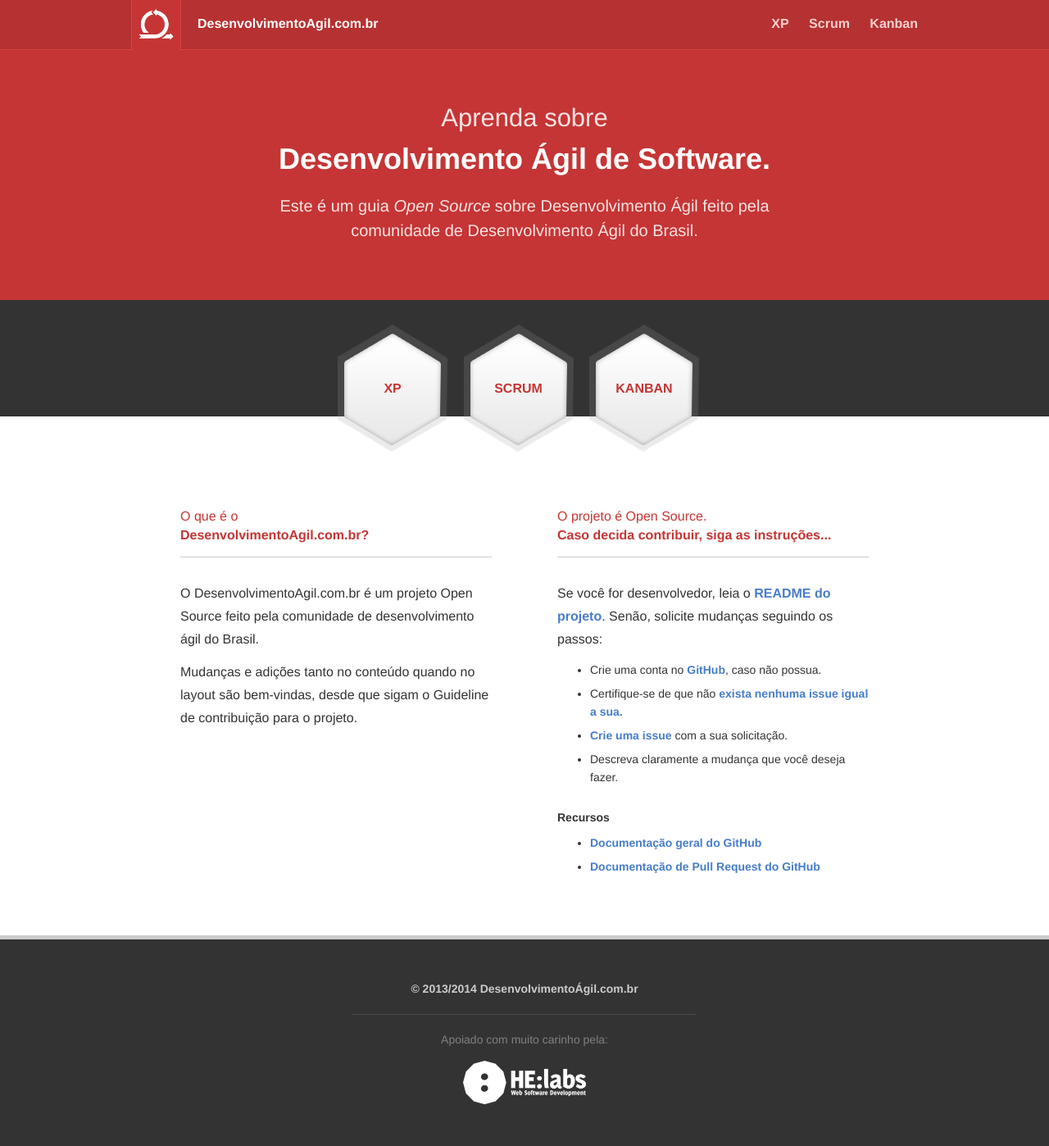
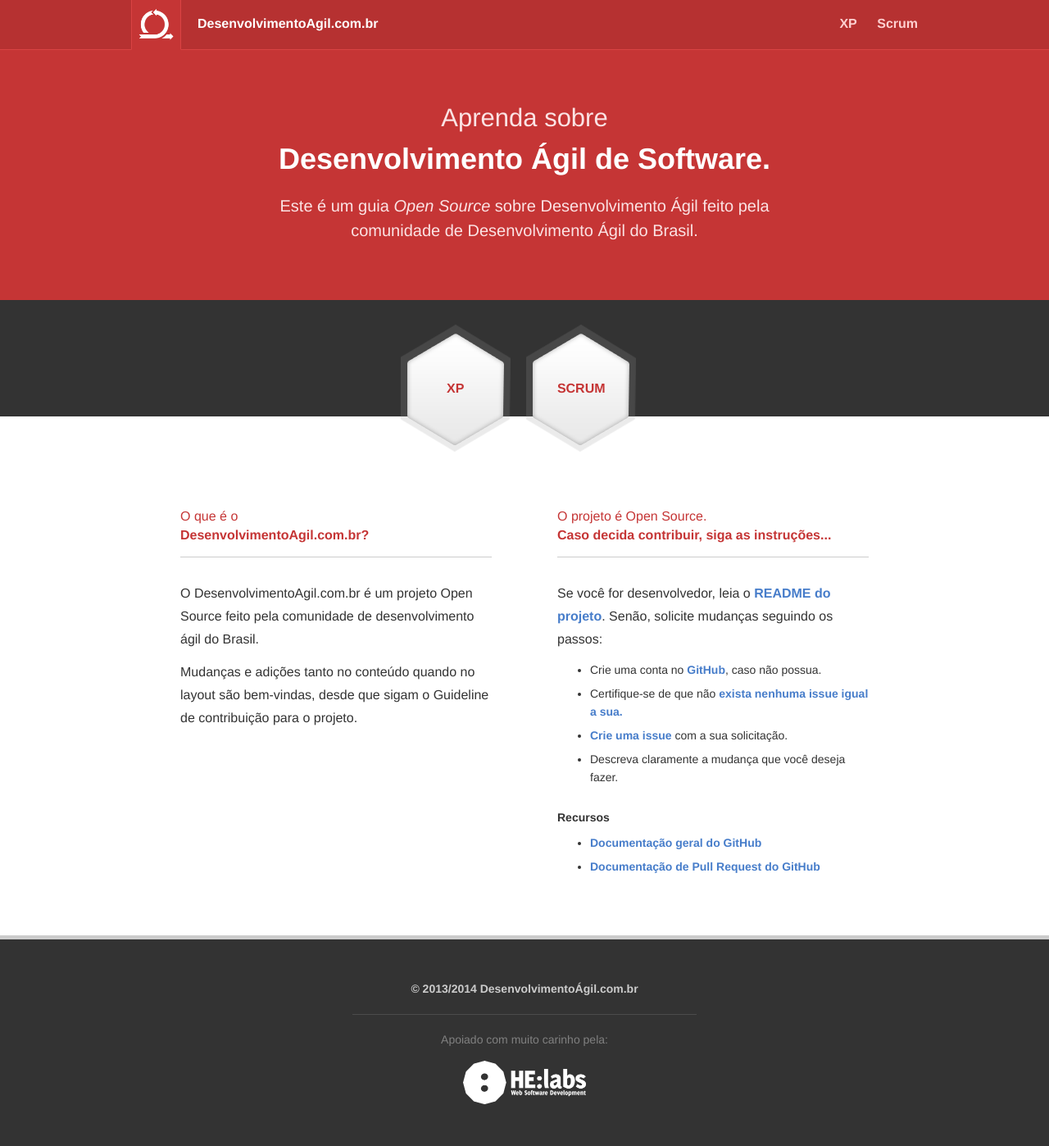
Before and after one commit to desenvolvimentoagilcombr/desenvolvimentoagilcombr.github.com, a Jekyll site: the page built from index.html, in a window 1280 px wide. Shown: the whole page at 82% size. Built offline with Jekyll 4.4.1, drawn with Linux system fonts in a browser that asks for light colours; Markdown is read by kramdown in place of the engine named in the settings.

Commit message:
Removed Kanban

```diff
--- a/_layouts/default.html
+++ b/_layouts/default.html
@@ -22,7 +22,7 @@
       			<ul>
       				<li><a href="/xp" title="XP">XP</a></li>
       				<li><a href="/scrum" title="Scrum">Scrum</a></li>
-      				<li><a href="/kanban" title="Kanban">Kanban</a></li>
+      				<li style="display: none;"><a href="/kanban" title="Kanban">Kanban</a></li>
       			</ul>
       		</nav>
 
--- a/_layouts/scrum.html
+++ b/_layouts/scrum.html
@@ -22,7 +22,6 @@
       			<ul>
       				<li><a href="/xp" title="Scrum">XP</a></li>
       				<li>Scrum</li>
-      				<li><a href="/kanban" title="Kanban">Kanban</a></li>
       			</ul>
       		</nav>
 
--- a/_layouts/xp.html
+++ b/_layouts/xp.html
@@ -22,7 +22,6 @@
       			<ul>
       				<li>XP</li>
       				<li><a href="/scrum" title="Scrum">Scrum</a></li>
-      				<li><a href="/kanban" title="Kanban">Kanban</a></li>
       			</ul>
       		</nav>
 
--- a/index.html
+++ b/index.html
@@ -30,10 +30,5 @@ description: Este é um guia Open Source sobre Desenvolvimento Ágil feito pela
     	  Scrum
       </a>
     </li>
-    <li>
-      <a href="/kanban" title="Aprenda Kanban">
-    	  Kanban
-      </a>
-    </li>
   </ul>
 </nav>
```
